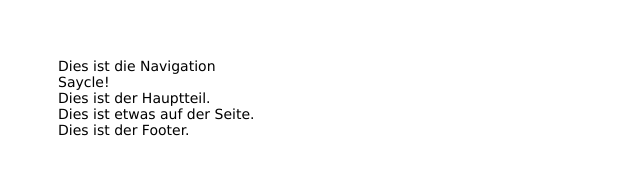
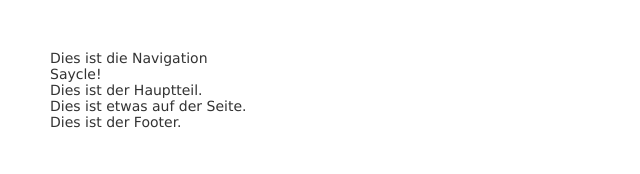
Before and after one commit to saycle/saycle, a website: page public/index.html in a window 1280 px wide. Shown: the whole page, without its empty margins (0-640 px from the left). Drawn offline with nearby package versions, Linux system fonts and the light colour scheme.

Commit message:
Included bootstrap into index.html

```diff
--- a/app.js
+++ b/app.js
@@ -7,6 +7,7 @@ app.set('port', process.env.PORT || 3000);
 app.use(express.favicon());
 app.use(express.logger('dev'));
 app.use(express.static(path.join(__dirname, 'public')));
+app.use('/bower_components', express.static(path.join(__dirname, 'bower_components')));
 // development only
 if ('development' == app.get('env')) {
     app.use(express.errorHandler());
--- a/app.ts
+++ b/app.ts
@@ -10,6 +10,7 @@ app.use(express.favicon());
 app.use(express.logger('dev'));
 
 app.use(express.static(path.join(__dirname, 'public')));
+app.use('/bower_components', express.static(path.join(__dirname, 'bower_components')));
 
 // development only
 if ('development' == app.get('env')) {
--- a/public/index.html
+++ b/public/index.html
@@ -3,6 +3,7 @@
 <html xmlns="http://www.w3.org/1999/xhtml">
 <head>
     <meta charset="utf-8" />
+    <link rel="stylesheet" href="/bower_components/bootstrap/dist/css/bootstrap.min.css" />
     <link rel="stylesheet" href="stylesheets/styles.css" />
     <title>Saycle</title>
 </head>
```
Also changed, not shown: 2 other files.
